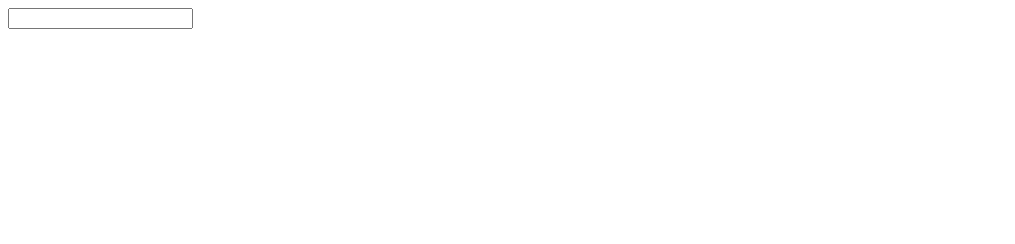
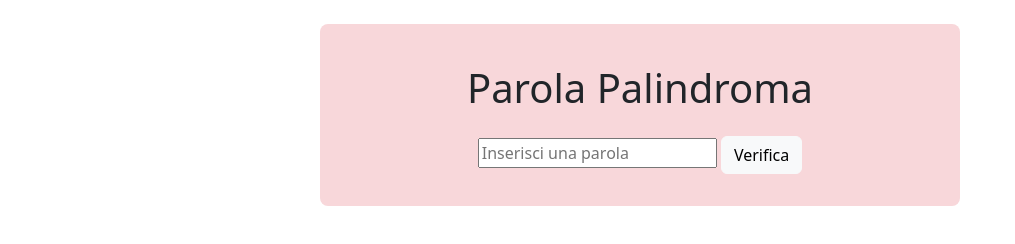
Before and after one commit to Francesca-23/js-paliedispari, a plain HTML site: page palindroma/index.html in a window 1280 px wide. Shown: the whole page, without its empty margins (0-1015 px from the left). Drawn offline with nearby package versions, Linux system fonts and the light colour scheme.

Commit message:
Struttura "parola palindroma"

```diff
--- a/palindroma/assets/js/main.js
+++ b/palindroma/assets/js/main.js
@@ -4,17 +4,32 @@
 2-Creare una funzione per capire se la parola inserita è palindroma
 */
 
-    let parola = document.getElementById('parola').innerText= "anna";
-    console.log(parola)
+    let parola = document.getElementById('parola').value;
 
+    //funzione per invertire la parola
+    function palindroma(parola){
 
-    let lettera = parola.split("");
-    console.log(lettera)
+        let stringa = ""
 
-    let stringa
+        for(let i = parola.length -1; i >= 0; i--){
+            stringa += parola[i];
+        }
 
-    for(let i= lettera.length; i >= 0; i--){
+        return stringa
+    }
 
-        stringa = lettera[i];
-        console.log(stringa)
+    let parolaPali = palindroma(parola)
+
+    //funzione per paragonare le due parole
+    function parole(){
+
+        parola = document.getElementById('parola').value;
+        parolaPali = palindroma(parola)
+
+        if(parola == parolaPali){
+            document.querySelector('#container').innerHTML = "La parola è palindroma!"
+
+        }else{
+            document.querySelector('#container').innerHTML = "La parola non è palindroma!"
+        }
     }
--- a/palindroma/index.html
+++ b/palindroma/index.html
@@ -5,13 +5,19 @@
     <meta http-equiv="X-UA-Compatible" content="IE=edge">
     <meta name="viewport" content="width=device-width, initial-scale=1.0">
     <title>Palindroma</title>
+    <link href="https://cdn.jsdelivr.net/npm/bootstrap@5.3.0-alpha2/dist/css/bootstrap.min.css" rel="stylesheet" integrity="sha384-aFq/bzH65dt+w6FI2ooMVUpc+21e0SRygnTpmBvdBgSdnuTN7QbdgL+OapgHtvPp" crossorigin="anonymous">
 </head>
 <body>
 
-    <div>
-        <input type="text" id="parola">
+    <div class="container w-50 m-auto mt-4 text-center bg-danger-subtle p-3 rounded-3">
+        <h1 class="my-4">Parola Palindroma</h1>
+        <input type="text" id="parola" placeholder="Inserisci una parola">
+
+        <button type="button" class="btn btn-light" onclick="parole()">Verifica</button>
+        <p id="container" class="my-3"></p>
     </div>
 
+    <script src="https://cdn.jsdelivr.net/npm/bootstrap@5.3.0-alpha2/dist/js/bootstrap.bundle.min.js" integrity="sha384-qKXV1j0HvMUeCBQ+QVp7JcfGl760yU08IQ+GpUo5hlbpg51QRiuqHAJz8+BrxE/N" crossorigin="anonymous"></script>
     <script src="./assets/js/main.js"></script>
 </body>
 </html>
```
